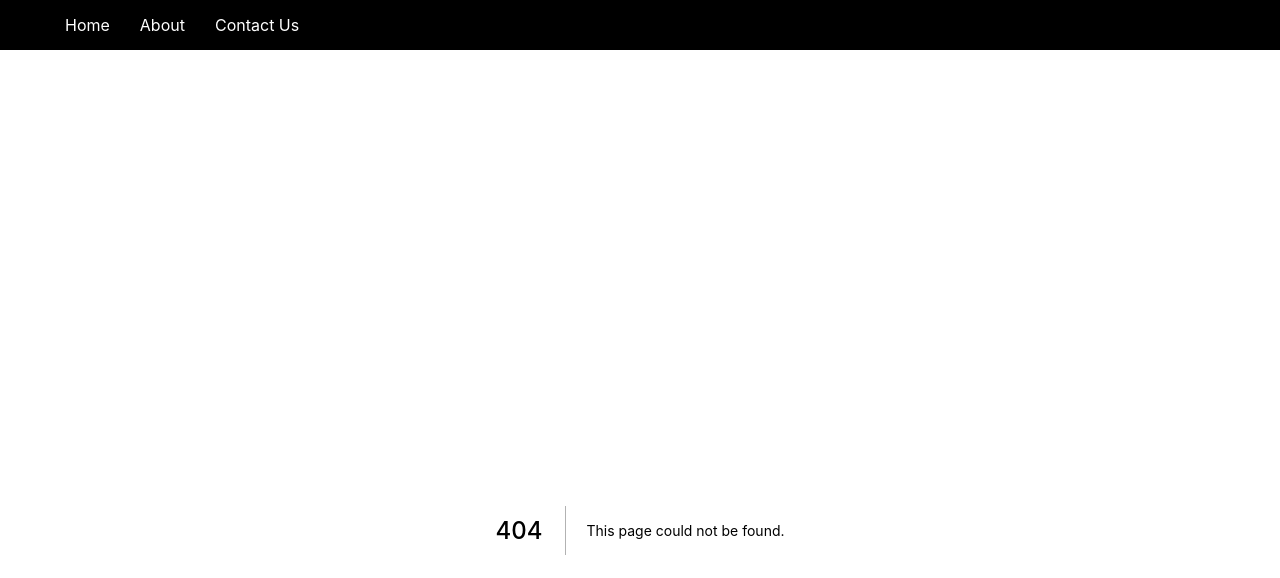
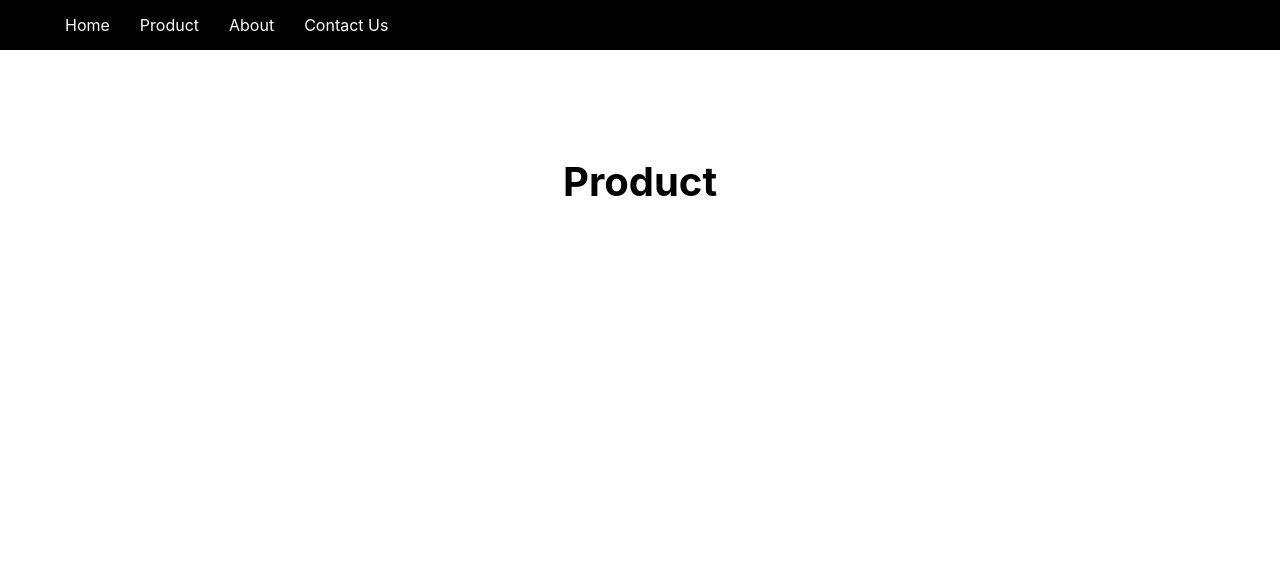
Before and after one commit to MurrTuck/next-js-project, a Next.js app: page /product in a window 1280 px wide. Before the commit this address had no page. Shown: the top 578 px of the page. Built offline with nearby package versions, Linux system fonts and the light colour scheme.

Commit message:
Added Product Page

```diff
--- a/components/Nav.js
+++ b/components/Nav.js
@@ -7,6 +7,9 @@ const Nav = () => {
             <ul>
                 <li>
                     <Link href='/'>Home</Link>
+                </li>
+                <li>
+                    <Link href='/product'>Product</Link>
                 </li>
                 <li>
                     <Link href='/about'>About</Link>
--- /dev/null
+++ b/pages/product.js
@@ -0,0 +1,15 @@
+import Head from 'next/head'
+
+const product = () => {
+    return (
+        <div>
+            <Head>
+                <title>Look at all the Swag</title>
+                <meta name='keywords' content='Product Page, Dont be a stranger, to product' />
+            </Head>
+            <h1>Product</h1>
+        </div>
+    )
+}
+
+export default product
```
